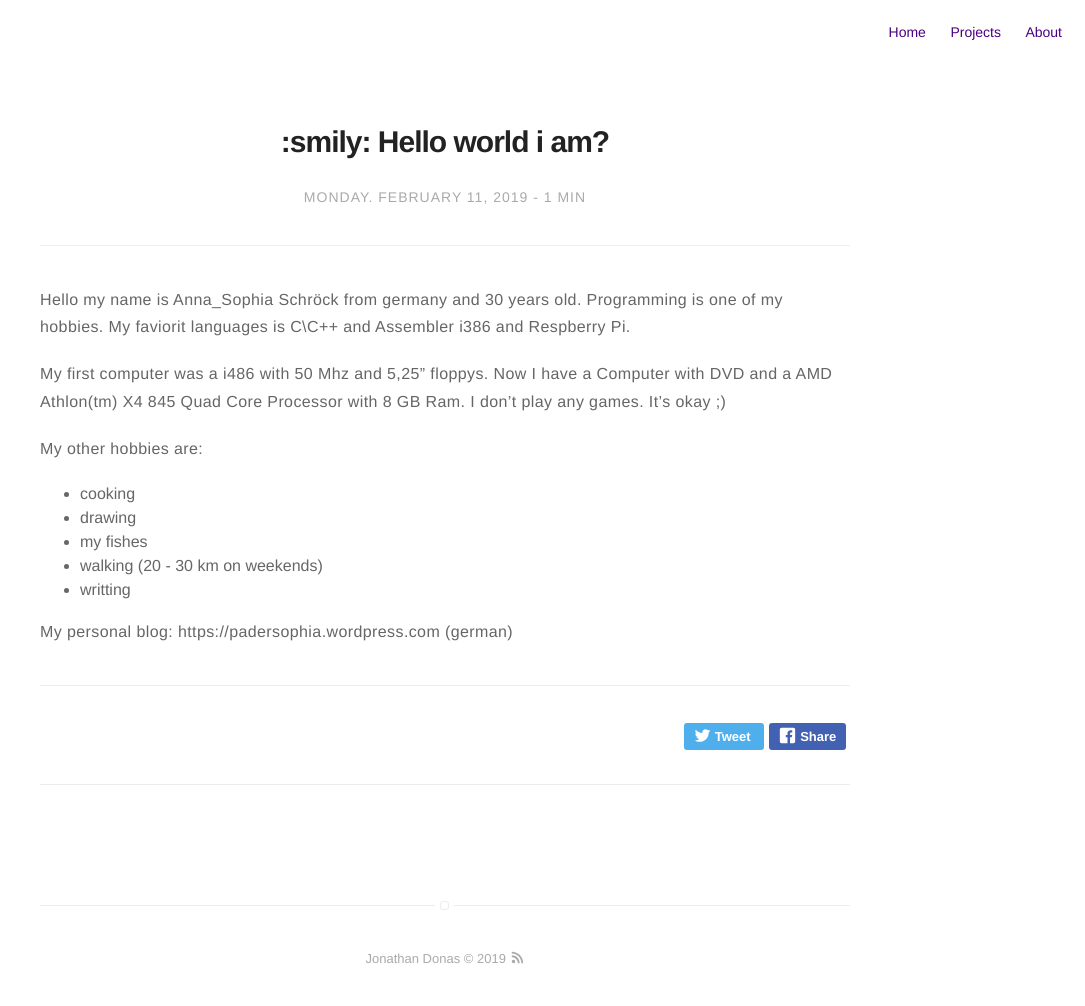
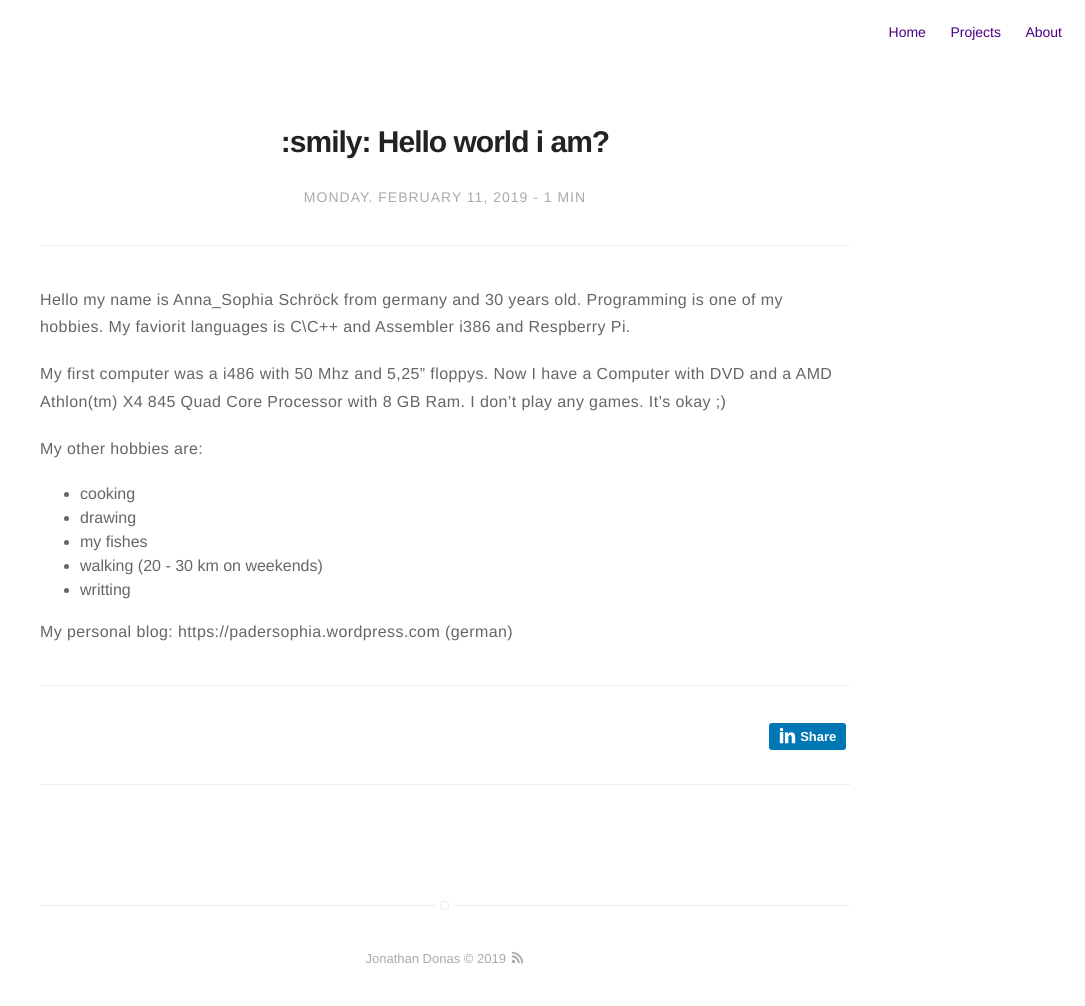
Before and after one commit to jondonas/jondonas.github.io, a Jekyll site: the page built from _posts/2019-02-11-roseleblood-first-post.markdown, in a window 1280 px wide. Shown: the whole page, without its empty margins (195-1280 px from the left). Built offline with Jekyll 4.4.1, drawn with Linux system fonts in a browser that asks for light colours.

Commit message:
Update profile pic

```diff
--- a/_includes/author.html
+++ b/_includes/author.html
@@ -10,21 +10,21 @@
         <div class="share">
             <!-- Note: Only use three share links if your site width is set to large -->
             <!-- If site width is set to normal, you may choose any two share links -->
-            <a class="twitter" href="https://twitter.com/intent/tweet?text={{ site.url }}{{ page.url }} - {{ page.title }} by @{{ site.authors[page.author].twitter }}">
+            <!-- <a class="twitter" href="https://twitter.com/intent/tweet?text={{ site.url }}{{ page.url }} - {{ page.title }} by @{{ site.authors[page.author].twitter }}">
                 <svg class="icon icon-twitter"><use xlink:href="#icon-twitter"></use></svg><span class="icon-twitter">Tweet</span>
-            </a>
+            </a> -->
 
-            <a class="facebook" href="javascript:void(0)" onclick="window.open('https://facebook.com/sharer/sharer.php?u='+encodeURIComponent(location.href), 'facebook-share-dialog', 'width=626,height=436'); return false;">
+            <!-- <a class="facebook" href="javascript:void(0)" onclick="window.open('https://facebook.com/sharer/sharer.php?u='+encodeURIComponent(location.href), 'facebook-share-dialog', 'width=626,height=436'); return false;">
                 <svg class="icon icon-facebook"><use xlink:href="#icon-facebook"></use></svg><span class="icon-facebook-rect">Share</span>
-            </a>
+            </a> -->
 
             <!-- <a class="google-plus" href="https://plus.google.com/share?url={{ site.url }}{{ page.url }}" target="_blank">
                 <svg class="icon icon-google-plus"><use xlink:href="#icon-google-plus"></use></svg><span class="icon-google-plus">Share</span>
             </a> -->
 
-            <!-- <a class="linkedin" href="https://www.linkedin.com/shareArticle?mini=true&amp;url={{ site.url }}{{ page.url }}&amp;title={{ page.title }}&amp;summary={{ page.description }}&amp;source={{ site.url }}" target="_blank">
+            <a class="linkedin" href="https://www.linkedin.com/shareArticle?mini=true&amp;url={{ site.url }}{{ page.url }}&amp;title={{ page.title }}&amp;summary={{ page.description }}&amp;source={{ site.url }}" target="_blank">
                 <svg class="icon icon-linkedin"><use xlink:href="#icon-linkedin"></use></svg><span class="icon-linkedin">Share</span>
-            </a> -->
+            </a>
 
             <!-- <a class="reddit" href="https://reddit.com/submit?url={{ site.url }}{{ page.url }}&amp;title={{ page.title }}" target="_blank">
                 <svg class="icon icon-reddit"><use xlink:href="#icon-reddit"></use></svg><span class="icon-reddit">Share</span>
```
Also changed, not shown: assets/images/profile.jpeg.
